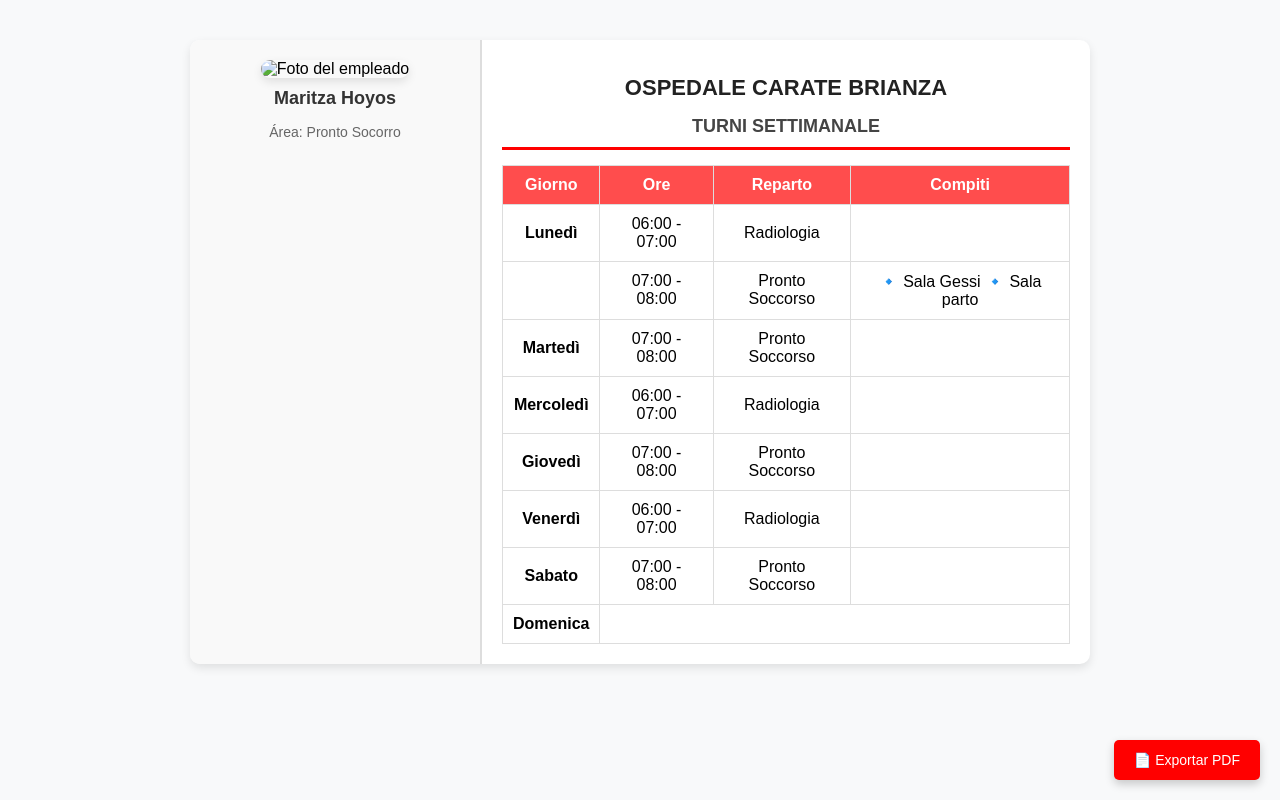
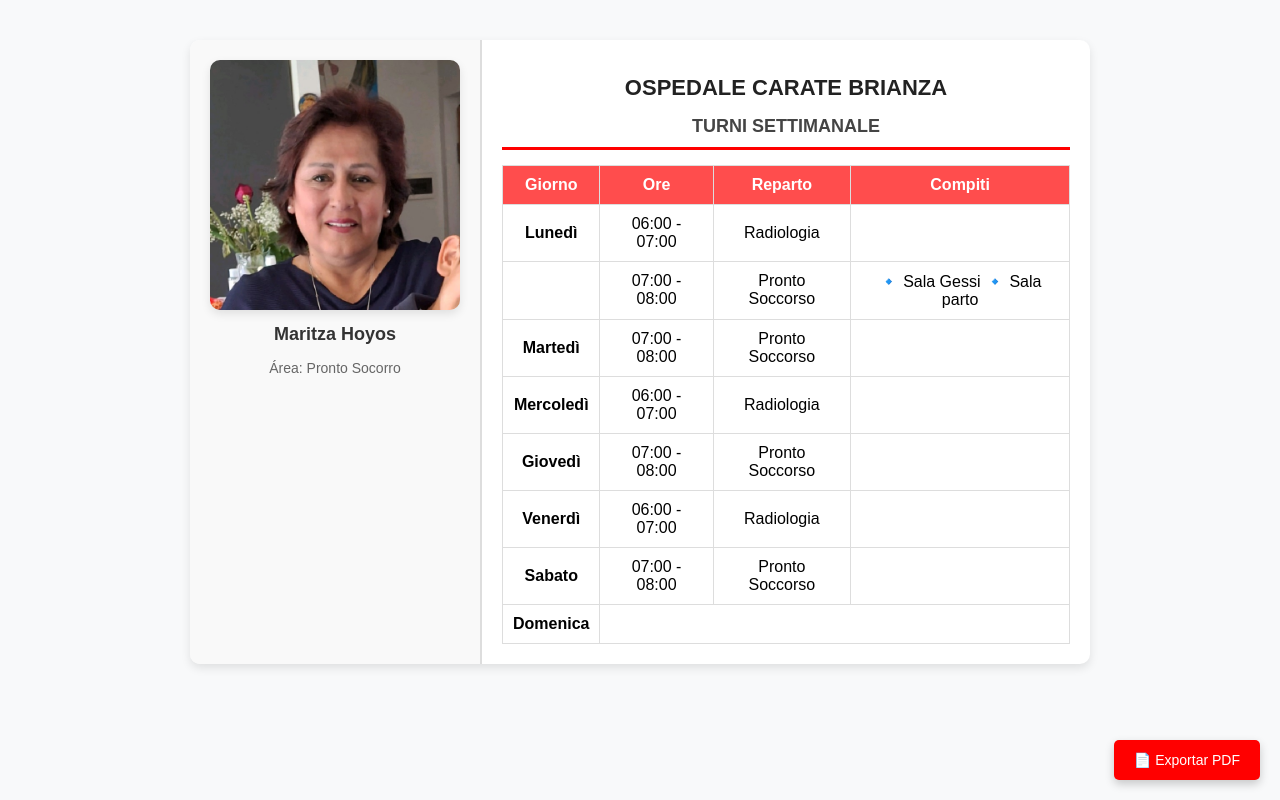
Before and after one commit to emigit25/turnoDussmann, a plain HTML site: page index.html in a window 1280 px wide. Drawn offline with nearby package versions, Linux system fonts and the light colour scheme.

Commit message:
Update index.html

```diff
--- a/index.html
+++ b/index.html
@@ -11,7 +11,7 @@
 
 <div class="container">
     <aside class="sidebar">
-        <img src="imagenes/empleado.jpg" alt="Foto del empleado">
+        <img src="test2105159.jpg" alt="Foto del empleado">
         <h2>Maritza Hoyos</h2>
         <p>Área: Pronto Socorro</p>
     </aside>
```
